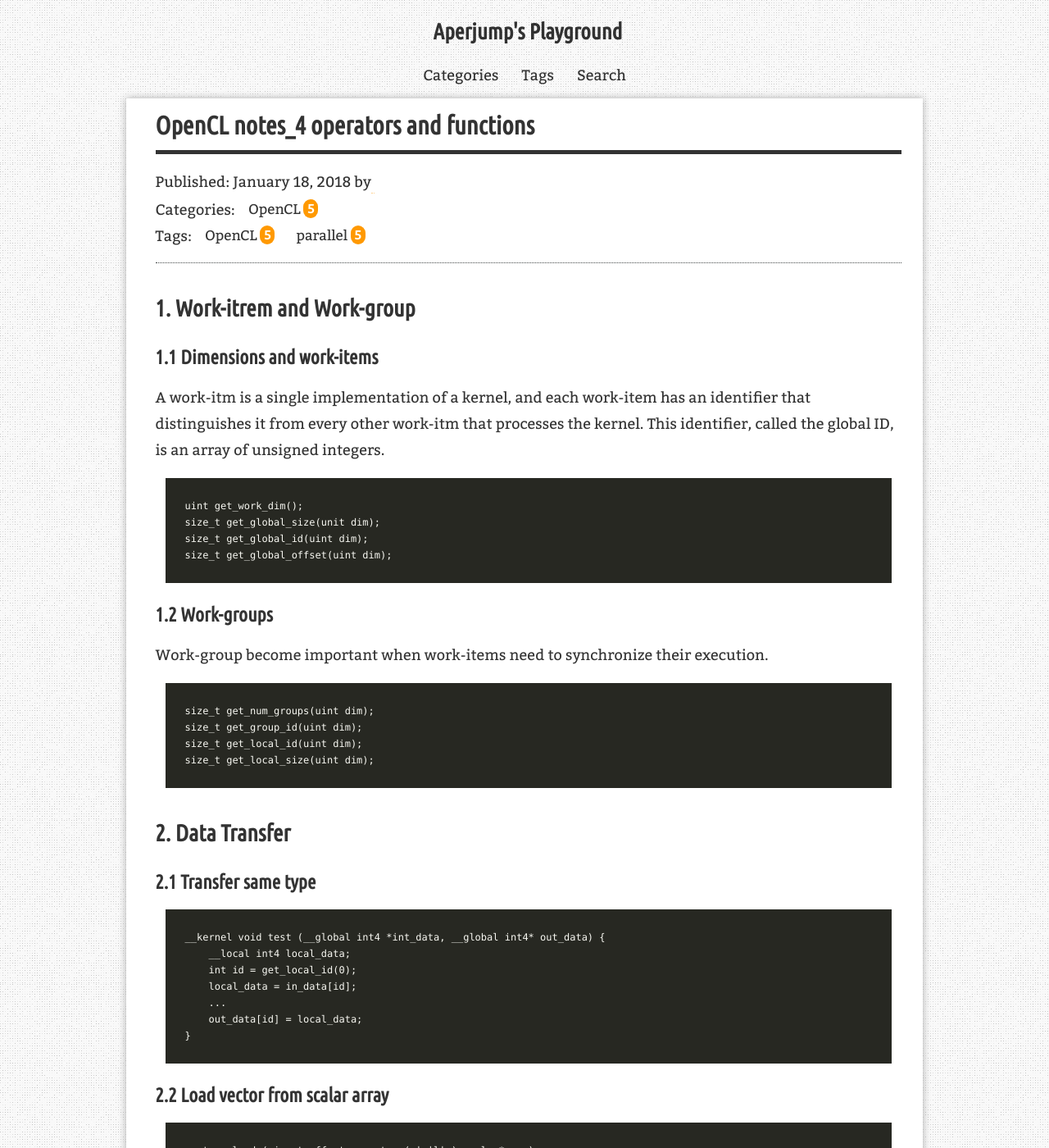
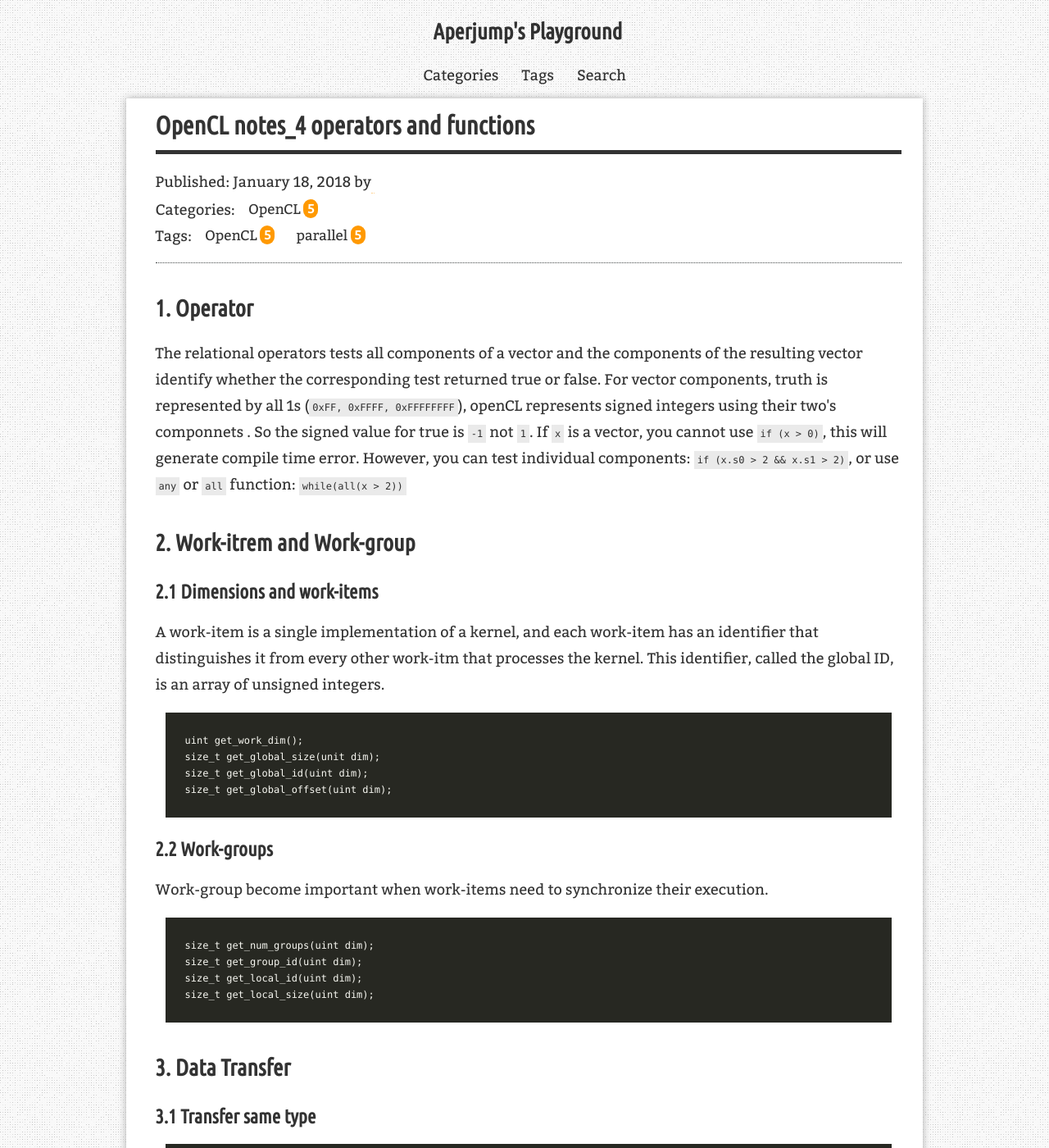
Before and after one commit to Aperjump/Aperjump.github.io, a Jekyll site: the page built from _posts/2018-01-18-OpenCL_4.md, in a window 1280 px wide and 1400 px high. Shown: the whole window at 82% size. Built offline with Jekyll 4.4.1, drawn with Linux system fonts in a browser that asks for light colours; nearby versions of some CDN libraries; comment, search, counter and statistics services are not loaded; some of the changed text lies outside the part shown.

Commit message:
openCL_5

````diff
--- a/_posts/2018-01-18-OpenCL_4.md
+++ b/_posts/2018-01-18-OpenCL_4.md
@@ -8,16 +8,24 @@ redirect_from:
   - /2018/01/18/
 ---
 
-## 1. Work-itrem and Work-group
-### 1.1 Dimensions and work-items
-A work-itm is a single implementation of a kernel, and each work-item has an identifier that distinguishes it from every other work-itm that processes the kernel. This identifier, called the global ID, is an array of unsigned integers.
+## 1. Operator
+The relational operators tests all components of a vector and the components of the resulting vector identify whether the corresponding test returned true or false.
+For vector components, truth is represented by all 1s (`0xFF, 0xFFFF, 0xFFFFFFFF`), openCL represents signed integers using their two's componnets . So the signed value for true is `-1` not `1`.
+If `x` is a vector, you cannot use `if (x > 0)`, this will generate compile time error.
+However, you can test individual components:
+`if (x.s0 > 2 && x.s1 > 2)`, or use `any` or `all` function:
+`while(all(x > 2))`
+
+## 2. Work-itrem and Work-group
+### 2.1 Dimensions and work-items
+A work-item is a single implementation of a kernel, and each work-item has an identifier that distinguishes it from every other work-itm that processes the kernel. This identifier, called the global ID, is an array of unsigned integers.
 ```
 uint get_work_dim();
 size_t get_global_size(unit dim);
 size_t get_global_id(uint dim);
 size_t get_global_offset(uint dim);
 ```
-### 1.2 Work-groups
+### 2.2 Work-groups
 Work-group become important when work-items need to synchronize their execution.
 ```
 size_t get_num_groups(uint dim);
@@ -25,8 +33,9 @@ size_t get_group_id(uint dim);
 size_t get_local_id(uint dim);
 size_t get_local_size(uint dim);
 ```
-## 2. Data Transfer
-### 2.1 Transfer same type
+
+## 3. Data Transfer
+### 3.1 Transfer same type
 ```
 __kernel void test (__global int4 *int_data, __global int4* out_data) {
     __local int4 local_data;
@@ -36,7 +45,7 @@ __kernel void test (__global int4 *int_data, __global int4* out_data) {
     out_data[id] = local_data;
 }
 ```
-### 2.2 Load vector from scalar array
+### 3.2 Load vector from scalar array
 ```
 vector vloadn(size_t offset, const __(g|c|l|p) scalar* mem)
 ```
````
Also changed, not shown: _posts/2018-01-26-OpenCL_5.md (+1 -1 lines).
